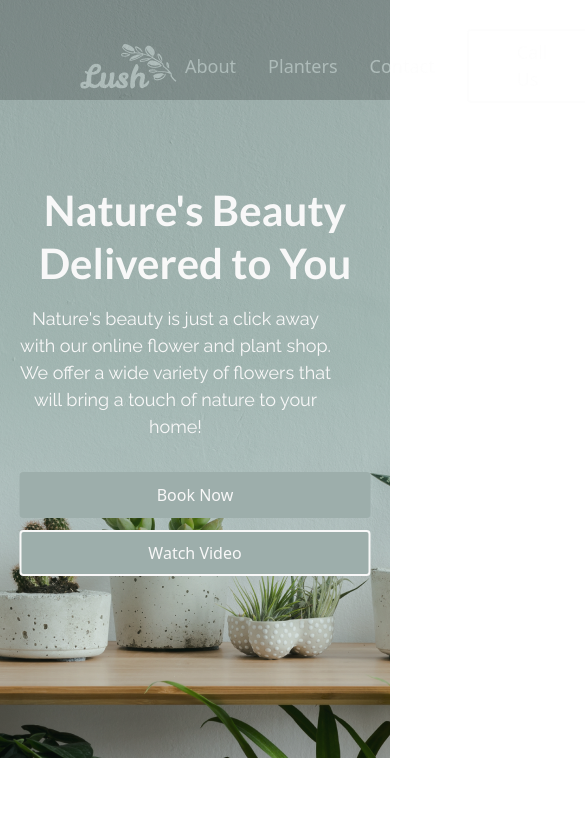
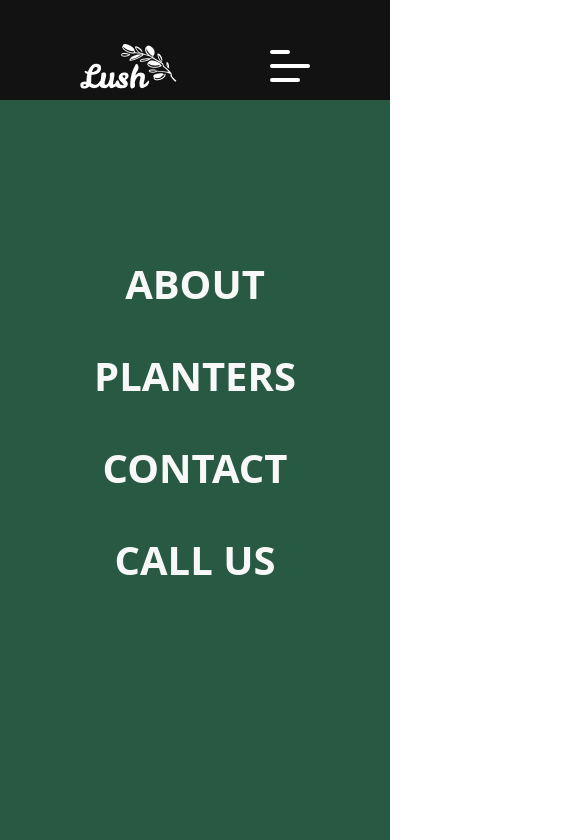
Before and after one commit to Pedro6Miguel/GardenPage, a React (Vite) app: page / in a window 390 px wide. Shown: the top 840 px of the page, 585 px wide, since content can reach past the window. Built offline with nearby package versions, Linux system fonts and the light colour scheme.

Commit message:
Responsive nav updatee

```diff
--- a/src/App.scss
+++ b/src/App.scss
@@ -62,3 +62,62 @@ input::placeholder {
   background-repeat: no-repeat;
   background-size: cover;
 }
+
+label {
+  display: flex;
+  flex-direction: column;
+  width: 40px;
+  cursor: pointer;
+}
+
+label span {
+  background: #fff;
+  border-radius: 10px;
+  height: 4px;
+  margin: 5px 0;
+  transition: .4s cubic-bezier(0.68, -0.6, 0.32, 1.6);
+
+}
+
+
+span:nth-of-type(1) {
+  width: 50%;
+
+}
+
+span:nth-of-type(2) {
+  width: 100%;
+}
+
+
+span:nth-of-type(3) {
+  width: 75%;
+}
+
+
+input[type="checkbox"] {
+  display: none;
+}
+
+
+input[type="checkbox"]:checked~span:nth-of-type(1) {
+  transform-origin: bottom;
+  transform: rotatez(45deg) translate(8px, 0px);
+}
+
+
+input[type="checkbox"]:checked~span:nth-of-type(2) {
+
+  transform-origin: top;
+  transform: rotatez(-48deg) translate(3px, 1px);
+  width: 85%;
+}
+
+
+input[type="checkbox"]:checked~span:nth-of-type(3) {
+
+  transform-origin: bottom;
+  width: 45%;
+  transform: translate(18px, -11px) rotatez(45deg);
+
+}
--- a/src/components/Navbar/Navbar.tsx
+++ b/src/components/Navbar/Navbar.tsx
@@ -1,17 +1,37 @@
-import React from 'react'
+import React, { useState } from 'react'
 
 import Logo from '../../../public/images/Logo.png'
 
 export const Navbar = () => {
+  const [open, setOpen] = useState(true)
+
   return (
-    <nav className='bg-dark opacity-20 pt-8 w-[100vw] h-[100px] absolute top-0 z-10 flex justify-between items-center px-[220px] max-[1470px]:px-[120px] max-[1100px]:px-[80px]'>
+    <div className={open ? 'overflow-hidden' : 'border-1'}>
+    <nav className='bg-dark pt-8 w-[100%] h-[100px] absolute top-0 z-10 flex justify-between items-center px-[220px] max-[1470px]:px-[120px] max-[1100px]:px-[80px]'>
       <img className='h-[64px]' src={Logo} alt="" />
-      <ul className='flex gap-8 items-center'>
+      <ul className='flex gap-8 items-center max-[880px]:hidden'>
         <li className='text-[18px] text-white'>About</li>
         <li className='text-[18px] text-white'>Planters</li>
         <li className='text-[18px] text-white'>Contact</li>
         <li className='text-[18px] text-white border-2 px-12 py-2 rounded-[4px]'>Call Us</li>
       </ul>
+      <label className='min-[880px]:hidden' htmlFor="check">
+        <input onClick={() => {setOpen(!open)}}  type="checkbox" id="check"/>
+        <span></span>
+        <span></span>
+        <span></span>
+    </label>
     </nav>
+    { open ? <div className='bg-green w-[100%] h-[100vh] flex justify-center items-center overflow-hidden'>
+      <ul className='flex gap-8 items-center flex-col'>
+        <li className='text-white text-[40px] font-semibold uppercase'>About</li>
+        <li className='text-white text-[40px] font-semibold uppercase'>Planters</li>
+        <li className='text-white text-[40px] font-semibold uppercase'>Contact</li>
+        <li className='text-white text-[40px] font-semibold uppercase'>Call Us</li>
+      </ul>
+    </div>
+    : ''
+    }
+    </div>
   )
 }
--- a/src/sections/Hero/Hero.tsx
+++ b/src/sections/Hero/Hero.tsx
@@ -4,8 +4,8 @@ import HeroImg from '../../../public/images/Hero.png'
 
 export const Hero = () => {
   return (
-    <div>
-        <img className='w-[100%] h-[758px] object-cover relative bg-bottom' src={HeroImg} alt="" />
+    <div className='relative'>
+        <img className='w-[100%] h-[758px] object-cover bg-bottom' src={HeroImg} alt="" />
         <div className='absolute top-[350px] left-[50%] translate-x-[-50%] translate-y-[-50%] max-[436px]:top-[380px]'>
             <h1 className='text-center text-white line leading-tight max-[930px]:w-[80vw] max-[580px]:text-[48px] max-[418px]:text-[42px] max-[418px]:w-[90vw]'>Nature's Beauty Delivered to You</h1>
             <p className='text-center text-white pt-4 pb-8 max-[930px]:w-[80vw]'>Nature's beauty is just a click away with our online flower and plant shop. We offer a wide variety of flowers that will bring a touch of nature to your home!</p>
```
